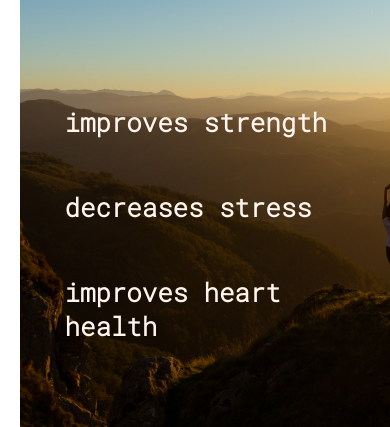
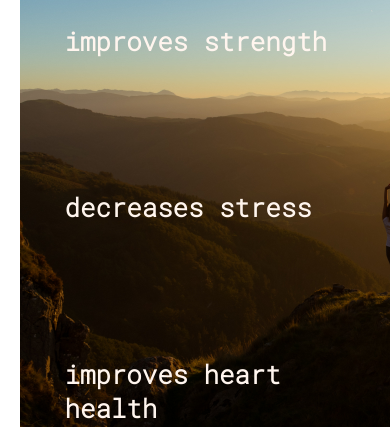
Before and after one commit to SreejaRadish/CompanyHomePageProject, a plain HTML site: page index.html in a window 390 px wide. Shown: the part 3775-4202 px from the top of the page. Drawn offline with Linux system fonts and the light colour scheme.

Commit message:
Website is responsive now

```diff
--- a/style.css
+++ b/style.css
@@ -157,15 +157,17 @@ footer{
     #benefits{
         display: flex;
         flex-direction: column;
-        justify-items: start;
-        align-items: center;
+
+
         height:500px;
         width: auto;
         margin: 0 auto;
+
     }
     .benefitWrapper{
         height:25px;
         background-color: transparent;
+       margin :auto;
     }
     .benefitWrapper p{
         display:none;
```
